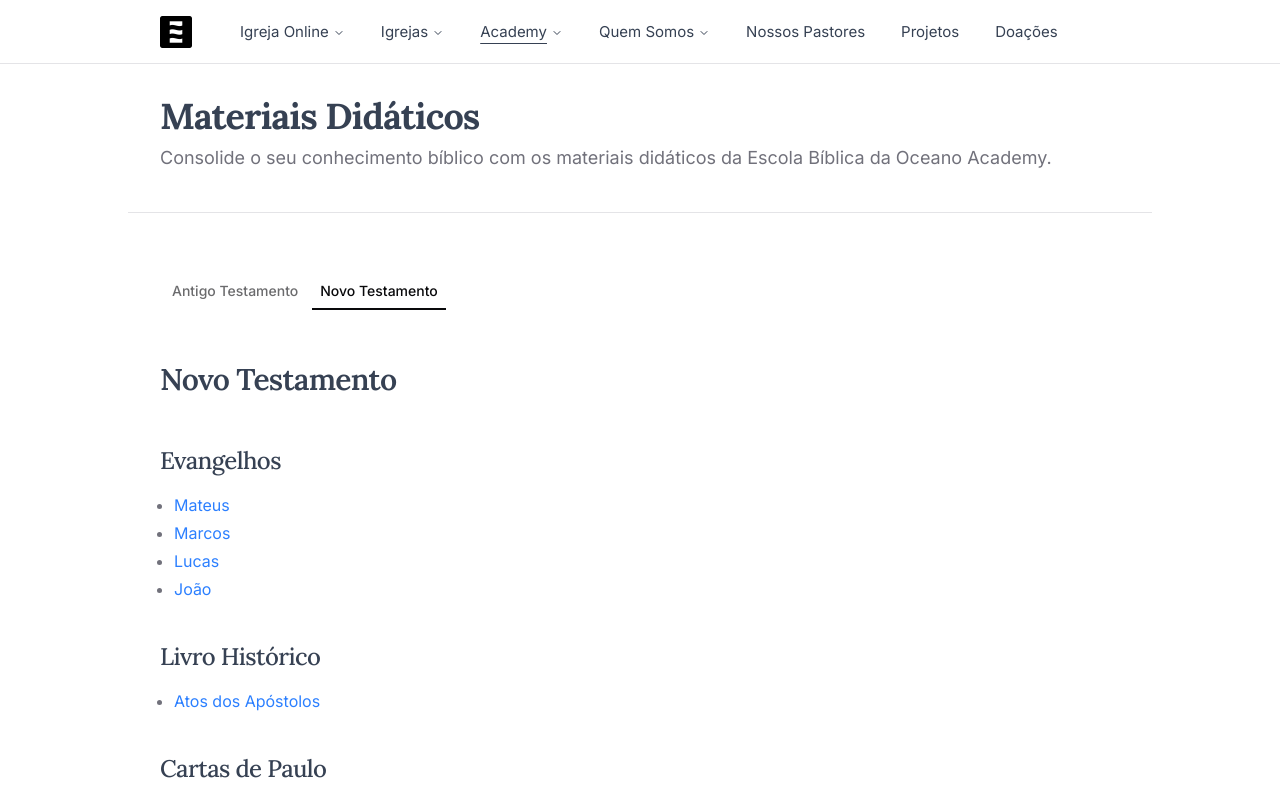
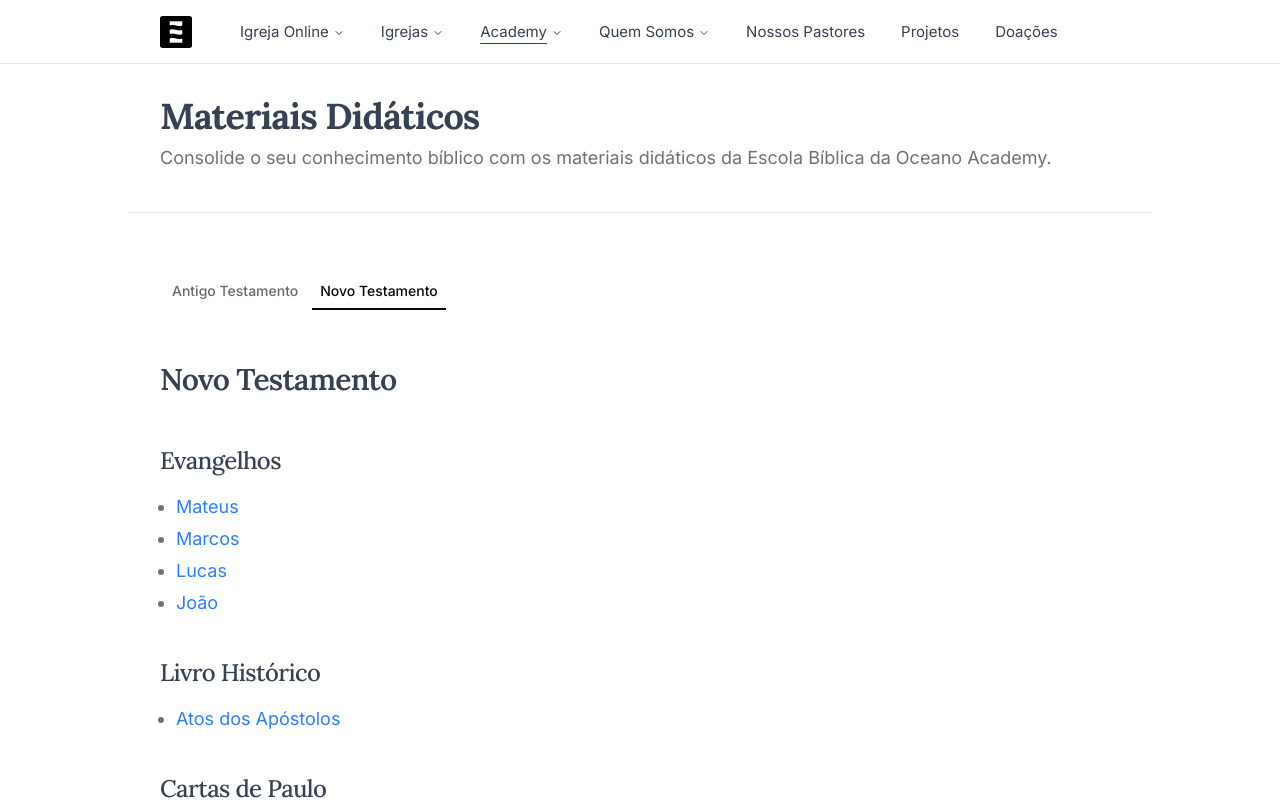
Before and after one commit to oceanodg/ocn-institucional-v4, a Next.js app: page /oceano-academy/materiais-didaticos in a window 1280 px wide. Shown: the top 800 px of the page. Built offline with nearby package versions, Linux system fonts and the light colour scheme.

Commit message:
style: refine UL component styling for improved layout and text size consistency

```diff
--- a/components/ui/ul.tsx
+++ b/components/ui/ul.tsx
@@ -10,7 +10,9 @@ export function UL({
   return (
     <ul
       className={cn(
-        "list-disc list-outside leading-6 pl-3.5 sm:pl-3.5 mt-4 text-left sm:text-left text-muted-foreground space-y-3 sm:space-y-1",
+        "list-disc list-outside pl-3.5 sm:pl-4 mt-4 text-left sm:text-left space-y-3 sm:space-y-1",
+        "leading-6 text-base sm:text-lg",
+        "text-muted-foreground",
         className
       )}
     >
```
